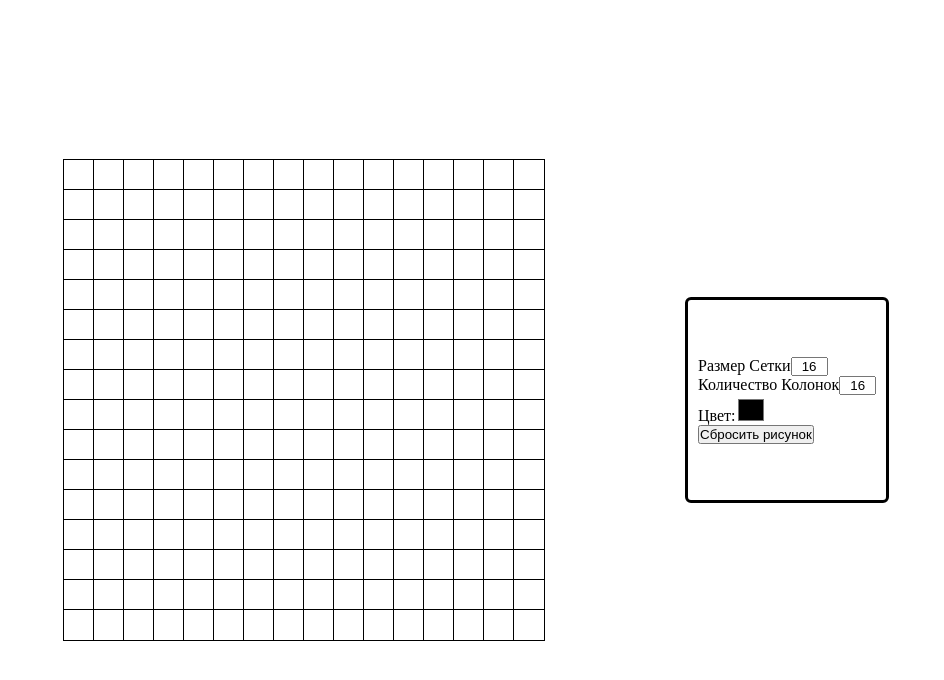
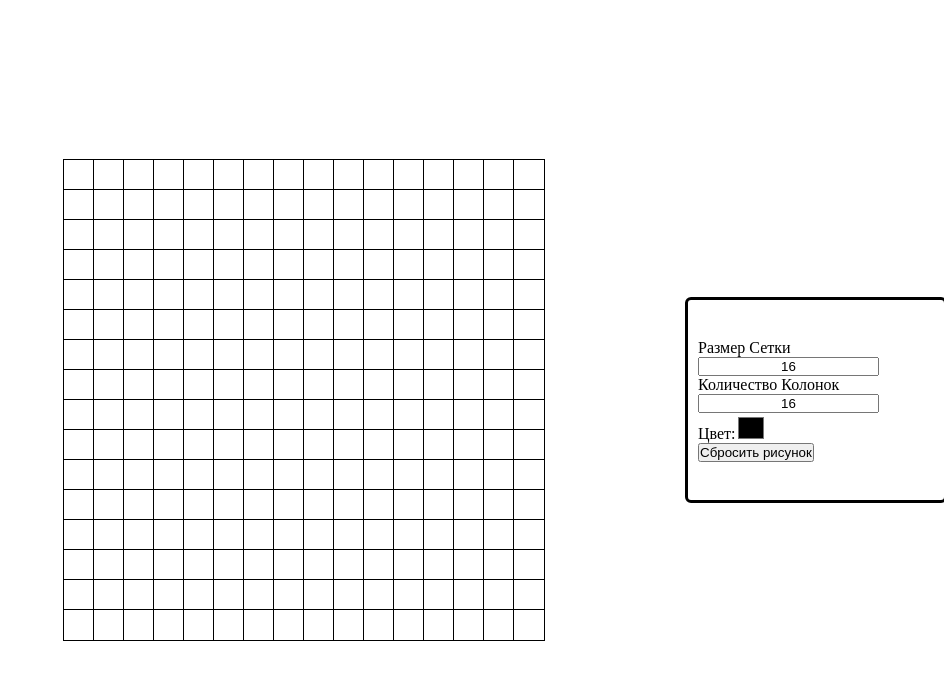
Before and after one commit to kaktusbezcherepa/paint-app, a React (Vite) app: page / in a window 1280 px wide. Shown: the top 680 px of the page, without its empty margins (336-1280 px from the left). Built offline with nearby package versions, Linux system fonts and the light colour scheme.

Commit message:
inputRange fix

```diff
--- a/src/App.tsx
+++ b/src/App.tsx
@@ -1,30 +1,26 @@
-import PixelGrid from './widget/PixelGrid/PixelGrid'
-import ControlPanel from './widget/ControlPanel/ControlPanel'
-import { useState } from 'react'
-import './App.css'
+import PixelGrid from "./widget/PixelGrid/PixelGrid";
+import ControlPanel from "./widget/ControlPanel/ControlPanel";
+import { useState } from "react";
+import "./App.css";
 
-
-const App : React.FC = () => {
-  const [rows, setRows] = useState(16)
-  const [columns, setColumns] = useState(16)
-  const [currentColor, setCurrentColor] = useState('#000')
-  const [resetTrigger, setRestTrigger] = useState(0)
+const App: React.FC = () => {
+  const [rows, setRows] = useState(16);
+  const [columns, setColumns] = useState(16);
+  const [currentColor, setCurrentColor] = useState("#000");
+  const [resetTrigger, setRestTrigger] = useState(0);
 
   const handleReset = () => {
-    setRestTrigger(prev => prev + 1)
-  }
-
-
+    setRestTrigger((prev) => prev + 1);
+  };
 
   return (
-    <div className='app__container'>
-      <div className='test'>
+    <div className="app__container">
+      <div className="pixel__grid__container">
         <PixelGrid
           resetTrigger={resetTrigger}
           currentColor={currentColor}
           rows={rows}
           columns={columns}
-
         />
       </div>
       <div className="control__panel__container">
@@ -39,7 +35,7 @@ const App : React.FC = () => {
         />
       </div>
     </div>
-  )
-}
+  );
+};
 
-export default App
+export default App;
--- a/src/components/GridControlSize/GridControlSize.tsx
+++ b/src/components/GridControlSize/GridControlSize.tsx
@@ -1,4 +1,6 @@
-import React from 'react'
+import { useEffect } from 'react';
+import { useState } from "react";
+import handleInput from '../../helpers/handleInput';
 import "./GridControlSize.css"
 
 interface GridControlsSizeProps {
@@ -10,24 +12,35 @@ interface GridControlsSizeProps {
 
 
 const GridControlSize: React.FC<GridControlsSizeProps> = ({ rows, columns, onRowsChange, onColumnsChange }) => {
+
+  const [inputRows, setInputRows] = useState(rows.toString())
+  const [inputColumns, setInputColumns] = useState(columns.toString())
+
+
+
+  useEffect(() => {
+    setInputRows(rows.toString())
+  }, [rows])
+
+  useEffect(() => {
+    setInputColumns(columns.toString())
+  }, [columns])
+
   return (
     <div className='controls'>
         <label>
             Размер Сетки
-            <input type='number'
-            value={rows}
-            onChange={(e) => onRowsChange(Number(e.target.value))}
-            min={4}
-            max={30}
+            <input type='text'
+            value={inputRows}
+            onChange={(e) => handleInput(e.target.value, setInputRows, onRowsChange)}
             />
         </label>
         <label>
             Количество Колонок
-            <input type="number"
-            value={columns}
-            onChange={(e) => onColumnsChange(Number(e.target.value))}
-            min={4}
-            max={30}
+            <input type="text"
+            value={inputColumns}
+            onChange={(e) => handleInput(e.target.value, setInputColumns, onColumnsChange)}
+
             />
         </label>
     </div>
--- /dev/null
+++ b/src/helpers/handleInput.ts
@@ -0,0 +1,18 @@
+const handleInput = (
+  value: string,
+  setter: (value: string) => void,
+  parentSetter: (value: number) => void
+) => {
+  setter(value);
+
+  if (value === "") return;
+
+  const numValue = parseInt(value, 10);
+
+  if (isNaN(numValue)) return;
+
+  const clampedValue = Math.min(Math.max(numValue, 1), 30);
+  parentSetter(clampedValue);
+};
+
+export default handleInput
--- a/src/widget/PixelGrid/PixelGrid.tsx
+++ b/src/widget/PixelGrid/PixelGrid.tsx
@@ -43,7 +43,6 @@ const PixelGrid: React.FC<PixelGridProps> = ({ rows, columns, currentColor, rese
       }}>
         {pixels.map((color, index) => (
           <div
-
             onMouseEnter={() => {
               if(isDrawing) {
                 handlePaint(index, currentColor)
```
Lines whose indentation alone changed are shown as unchanged.
